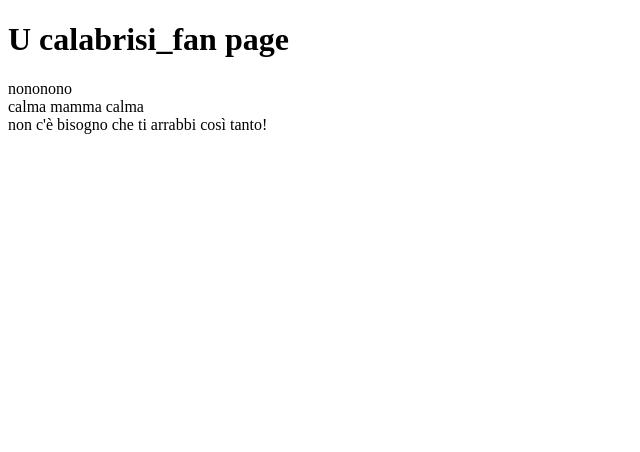
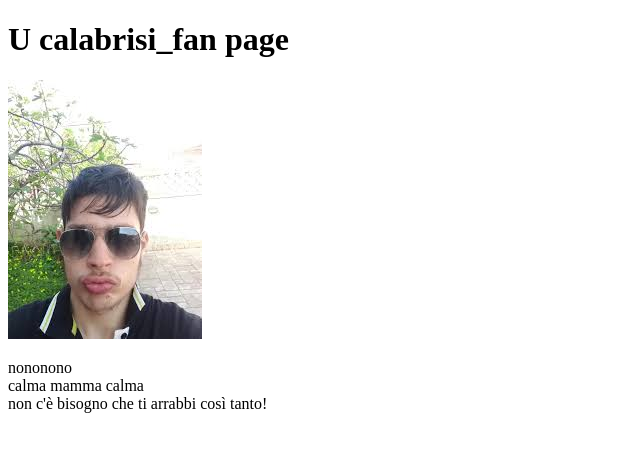
Before and after one commit to elefer09/elefer09.github.io, a plain HTML site: page index.html in a window 1280 px wide. Shown: the whole page, without its empty margins (0-640 px from the left). Drawn offline with Linux system fonts and the light colour scheme.

Commit message:
first aggiornaments
primo aggiornamento fan page!!!!!

```diff
--- a/index.html
+++ b/index.html
@@ -7,6 +7,7 @@
 </head>
 <body>
     <h1>U calabrisi_fan page </h1>
+    <img src="images.jpg" alt="sexy u calabrisi">
     <p>nononono <br> calma mamma calma <br> non c'è bisogno che ti arrabbi così tanto!</p>
 </body>
 </html>
```
Also changed, not shown: images.jpg (added).
